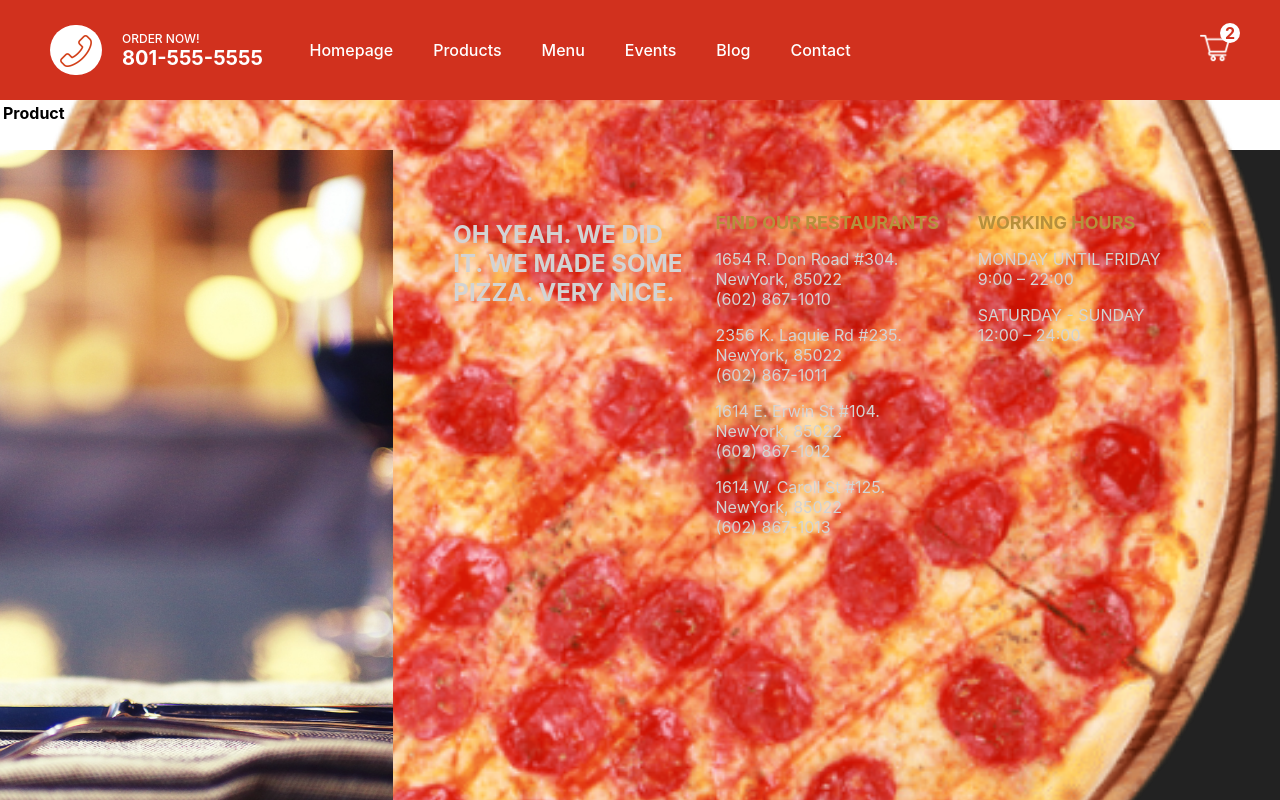
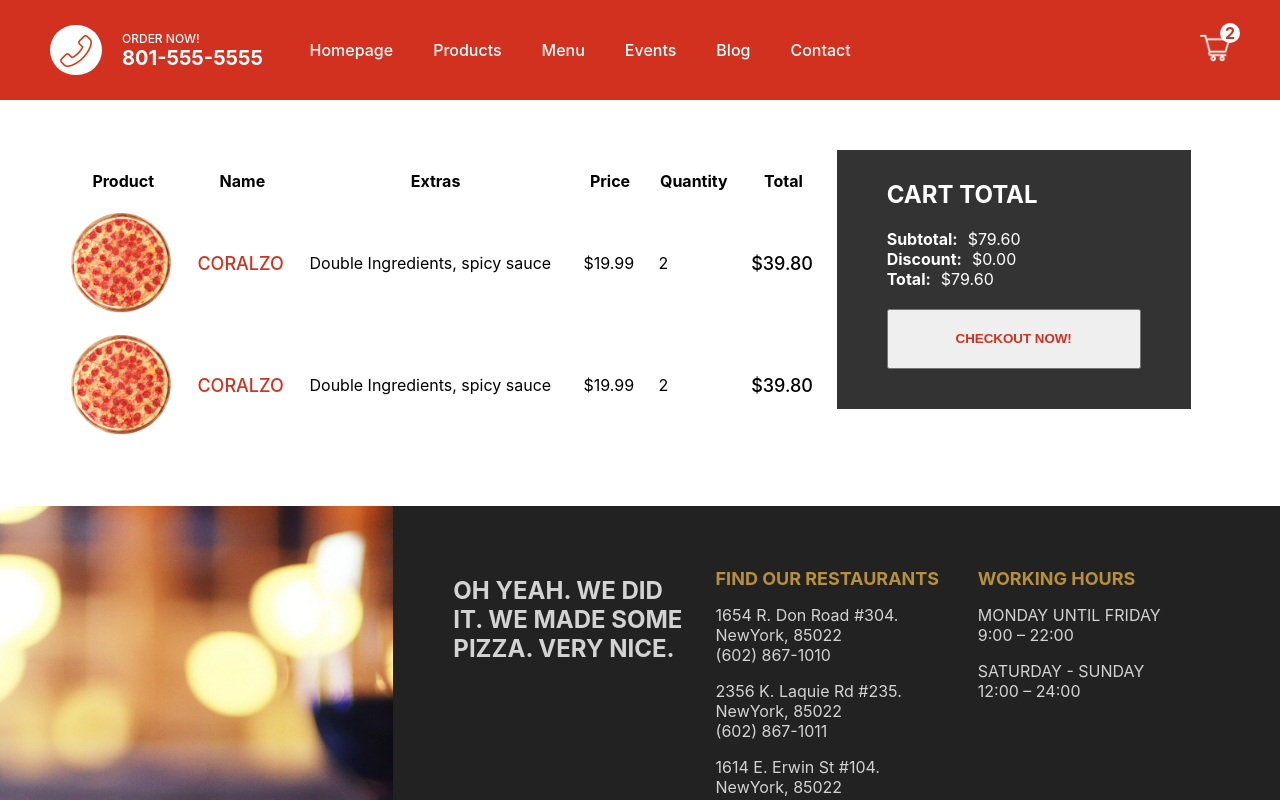
Before and after one commit to grantgariepy/react-next-food-app, a Next.js app: page /cart in a window 1280 px wide. Shown: the top 800 px of the page. Built offline with nearby package versions, Linux system fonts and the light colour scheme.

Commit message:
cart page done

```diff
--- a/pages/cart.jsx
+++ b/pages/cart.jsx
@@ -38,9 +38,47 @@ const Cart = () => {
                             <span className={styles.total}>$39.80</span>
                         </td>
                     </tr>
+                    <tr>
+                        <td>
+                            <div className={styles.imgContainer}>
+                                <Image src="/img/pizza.png" layout="fill" objectFit="cover" alt="" />
+                            </div>
+                        </td>
+                        <td>
+                            <span className={styles.name}>CORALZO</span>
+                        </td>
+                        <td>
+                            <span className={styles.extras}>
+                                Double Ingredients, spicy sauce
+                            </span>
+                        </td>
+                        <td>
+                            <span className={styles.price}>$19.99</span>
+                        </td>
+                        <td>
+                            <span className={styles.quantity}>2</span>
+                        </td>
+                        <td>
+                            <span className={styles.total}>$39.80</span>
+                        </td>
+                    </tr>
                 </table>
             </div>
-            <div className={styles.right}></div>
+            <div className={styles.right}>
+                <div className={styles.wrapper}>
+                    <h2 className={styles.title}>CART TOTAL</h2>
+                    <div className={styles.totalText}>
+                        <b className={styles.totalTextTitle}>Subtotal:</b>$79.60
+                    </div>
+                    <div className={styles.totalText}>
+                        <b className={styles.totalTextTitle}>Discount:</b>$0.00
+                    </div>
+                    <div className={styles.totalText}>
+                        <b className={styles.totalTextTitle}>Total:</b>$79.60
+                    </div>
+                    <button className={styles.button}>CHECKOUT NOW!</button>
+                </div>
+            </div>
         </div>
     )
 }
--- a/styles/Cart.module.css
+++ b/styles/Cart.module.css
@@ -1,3 +1,59 @@
 .container{
+    padding: 50px;
+    display: flex;
+}
 
+.left{
+    flex: 2;
 }
+
+.right{
+    flex: 1;
+}
+
+.imgContainer{
+    height: 100px;
+    width: 100px;
+    position: relative;
+}
+
+.table{
+    width: 100%;
+    border-spacing: 20px;
+}
+
+.name{
+    font-weight: 500;
+    color: #d1311e;
+    font-size: 18px;
+}
+
+.total{
+    font-weight: 500;
+    font-size: 18px;
+}
+
+.wrapper{
+    width: 90%;
+    max-height: 90%;
+    background-color: #333;
+    padding: 50px;
+    padding-top: 10px;
+    display: flex;
+    flex-direction: column;
+    justify-content: space-between;
+    color: white;
+}
+
+.totalTextTitle{
+    margin-right: 10px;
+}
+
+.button{
+    height: 60px;
+    color: #d1311e;
+    font-weight: bold;
+    cursor: pointer;
+    margin-top: 20px;
+    margin-bottom: -10px;
+}
```
